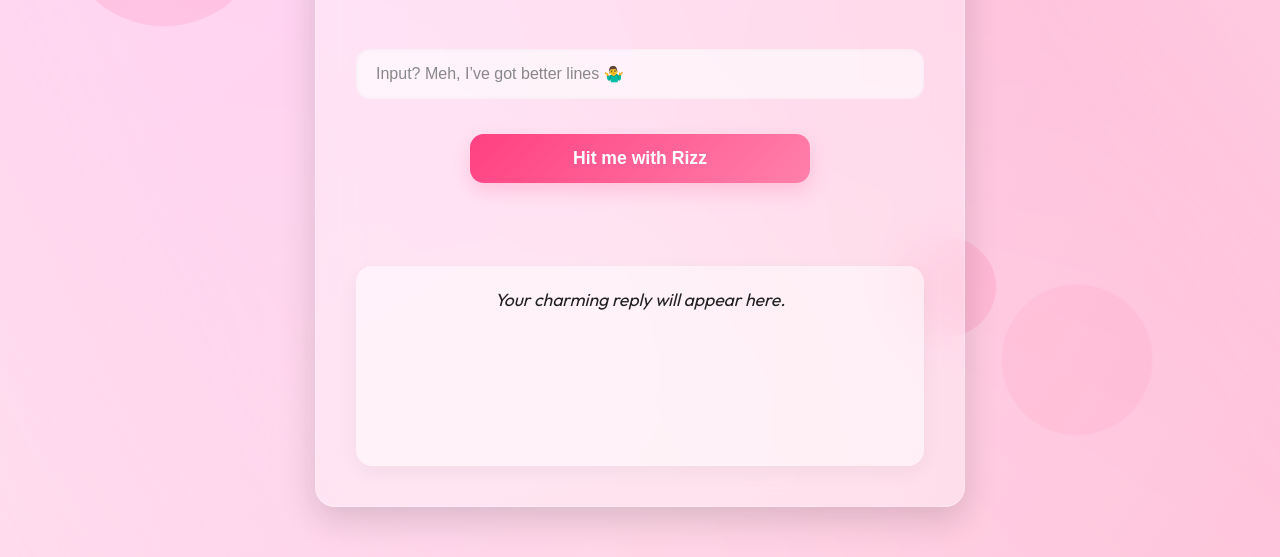
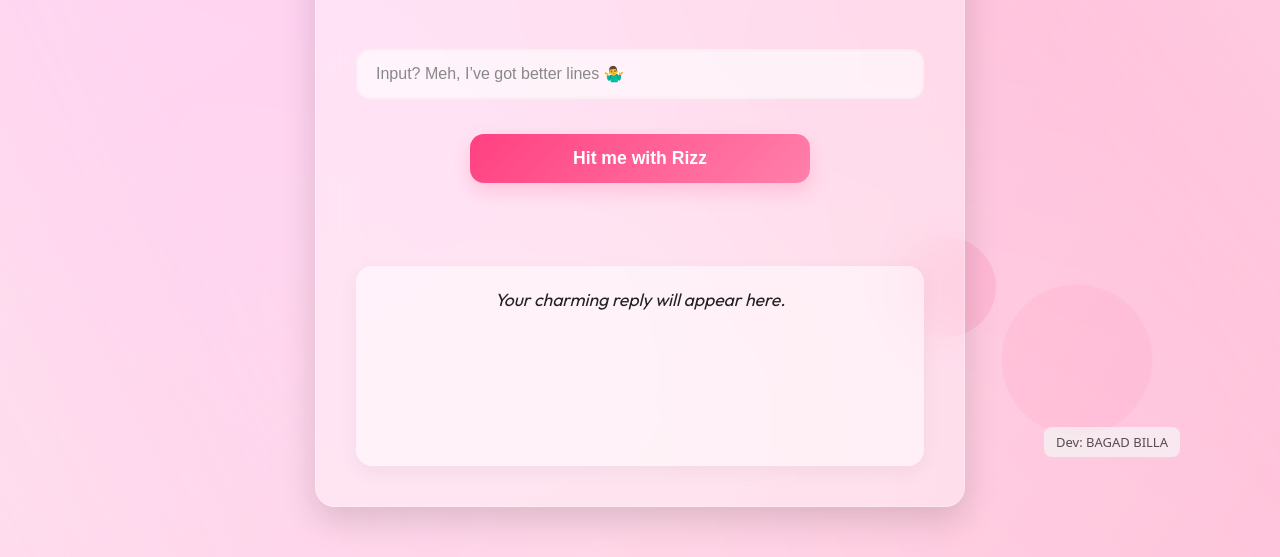
Before and after one commit to KailashDevasi/RizzGPT, a plain HTML site: page index.html in a window 1280 px wide. Shown: the part 243-800 px from the top of the page. Drawn offline with Linux system fonts and the light colour scheme.

Commit message:
Update index.html
added favicon and dev badge

```diff
--- a/index.html
+++ b/index.html
@@ -5,6 +5,7 @@
   <meta name="viewport" content="width=device-width, initial-scale=1" />
   <title>RizzGPT - Desi Flirting Assistant</title>
   <link href="https://fonts.googleapis.com/css2?family=Outfit:wght@400;700;900&display=swap" rel="stylesheet" />
+  <link rel="icon" type="image/svg+xml" href="/logo.svg">
   <style>
     * {
       box-sizing: border-box;
@@ -221,9 +222,28 @@
         opacity: 1;
       }
     }
+
+    #dev {
+    position: fixed;
+    bottom: 100px;
+    right: 100px;
+    background-color: #f4f4f4;
+    color: #222;
+    padding: 6px 12px;
+    border-radius: 8px;
+    font-size: 13px;
+    font-family: system-ui, sans-serif;
+    opacity: 0.75;
+    transition: opacity 0.2s ease-in-out;
+    z-index: 9999;
+  }
+
   </style>
 </head>
 <body>
+  <div id="dev">
+    Dev: BAGAD BILLA
+  </div>
   <div class="animated-bg"></div>
   <div class="float-bubble"></div>
   <div class="float-bubble"></div>
```
